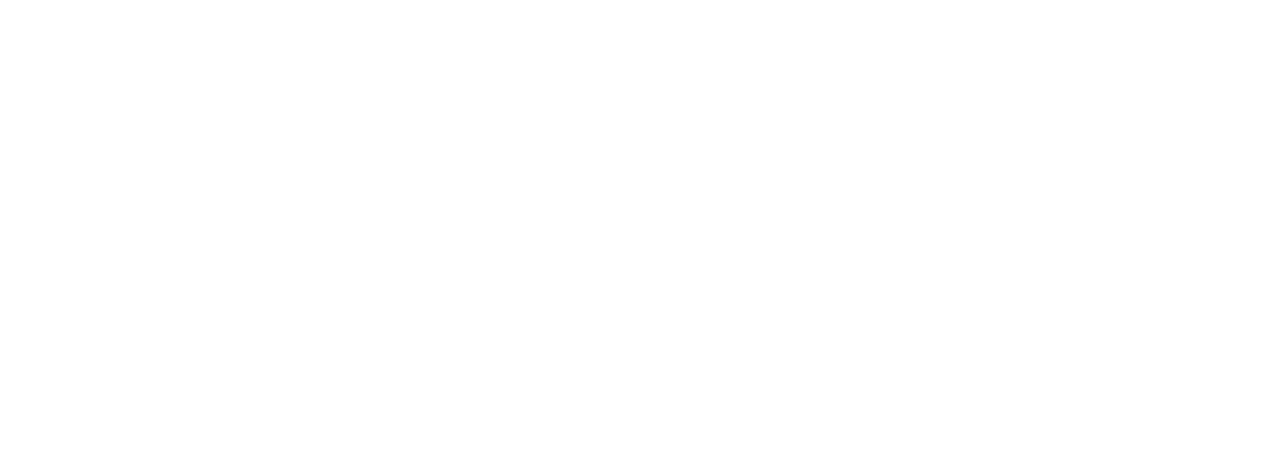
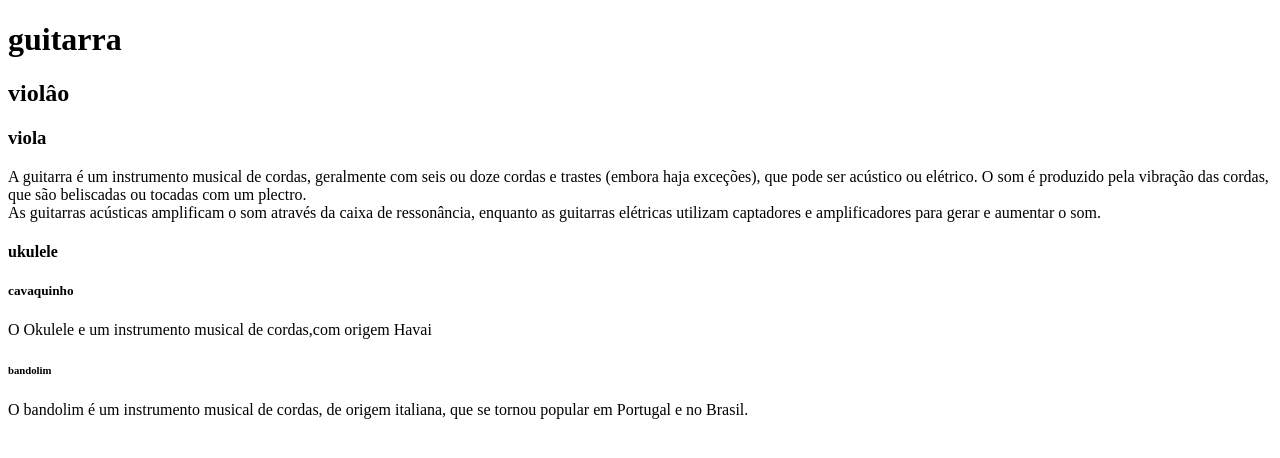
Before and after one commit to rodriguezinho/projeto1, a plain HTML site: page aula01/index.html in a window 1280 px wide. Drawn offline with Linux system fonts and the light colour scheme.

Commit message:
Aula 01 e 02

```diff
--- a/aula01/index.html
+++ b/aula01/index.html
@@ -3,11 +3,20 @@
 <head>
     <meta charset="UTF-8">
     <meta name="viewport" content="width=device-width, initial-scale=1.0">
-    <title>guitara
+    <title>guitarra</title>
+</head>
 
-    </title>
-</head>
 <body>
+    <h1>guitarra</h1>
+     <h2>violâo</h2>
+      <h3>viola</h3>
+      <p>A guitarra é um instrumento musical de cordas, geralmente com seis ou doze cordas e trastes (embora haja exceções), que pode ser acústico ou elétrico. O som é produzido pela vibração das cordas, que são beliscadas ou tocadas com um plectro.<br>
+         As guitarras acústicas amplificam o som através da caixa de ressonância, enquanto as guitarras elétricas utilizam captadores e amplificadores para gerar e aumentar o som. </p>
+       <h4>ukulele</h4>
+       <h5>cavaquinho</h5>
+       <p>O Okulele e um instrumento musical de cordas,com origem Havai</p>
+       <h6>bandolim</h6>
+       <p>O bandolim é um instrumento musical de cordas, de origem italiana, que se tornou popular em Portugal e no Brasil. </p>
 
 </body>
 </html>
```
Also changed, not shown: aula02/index.html (added, +12 -0 lines), aula03/index.html (added, +13 -0 lines), aula02/ícone/Iconarchive-Robot-Avatar-Yellow-5-Minion.512.png (added).
